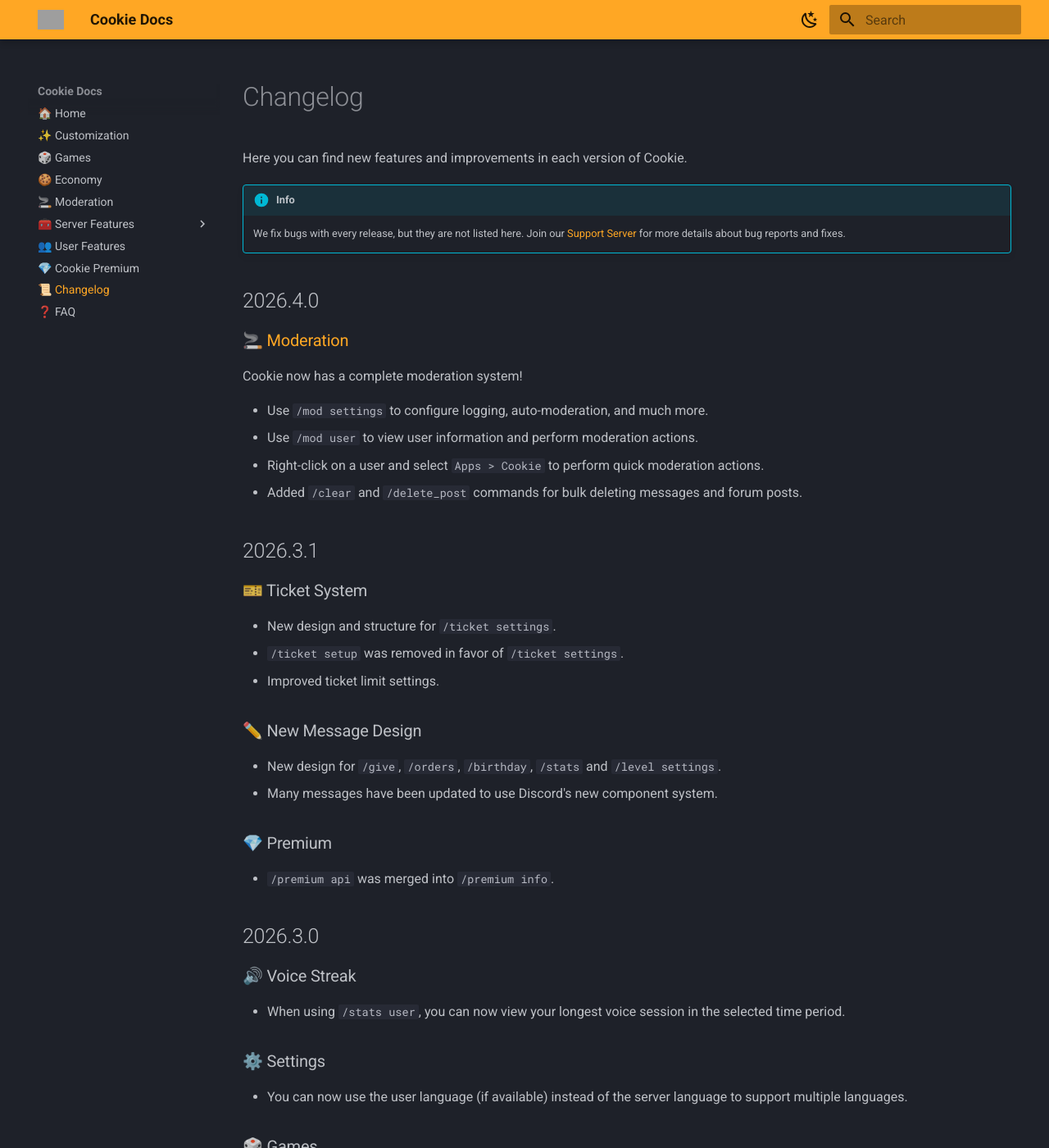
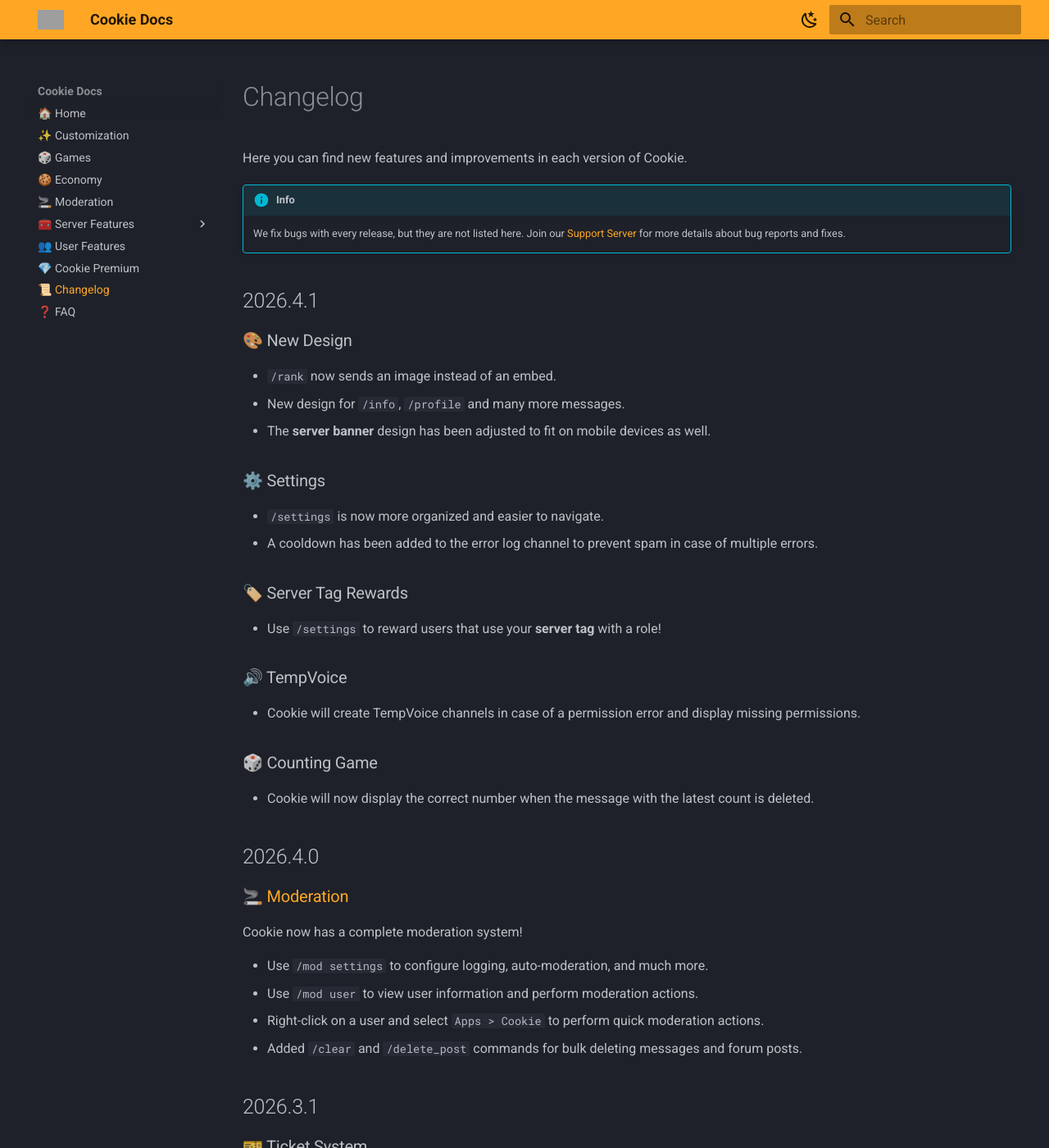
Before and after one commit to CookieAppTeam/docs, an MkDocs documentation site: the page built from docs/changelog.md, in a window 1280 px wide and 1400 px high. Shown: the whole window at 82% size. Built offline with MkDocs 1.6.1 and Material for MkDocs 9.7.7, drawn with Linux system fonts in a browser that asks for light colours; grey boxes are pictures that could not be loaded.

Commit message:
Add changelog for April 2026

```diff
--- a/docs/changelog.md
+++ b/docs/changelog.md
@@ -9,6 +9,27 @@ Here you can find new features and improvements in each version of Cookie.
 !!! info
     We fix bugs with every release, but they are not listed here. Join our
     [Support Server](https://cookieapp.me/support) for more details about bug reports and fixes.
+
+
+## 2026.4.1
+
+### 🎨 New Design
+- `/rank` now sends an image instead of an embed.
+- New design for `/info`, `/profile` and many more messages.
+- The **server banner** design has been adjusted to fit on mobile devices as well.
+
+### ⚙️ Settings
+- `/settings` is now more organized and easier to navigate.
+- A cooldown has been added to the error log channel to prevent spam in case of multiple errors.
+
+### 🏷️ Server Tag Rewards
+- Use `/settings` to reward users that use your **server tag** with a role!
+
+### 🔊 TempVoice
+- Cookie will create TempVoice channels in case of a permission error and display missing permissions.
+
+### 🎲 Counting Game
+- Cookie will now display the correct number when the message with the latest count is deleted.
 
 
 ## 2026.4.0
```
